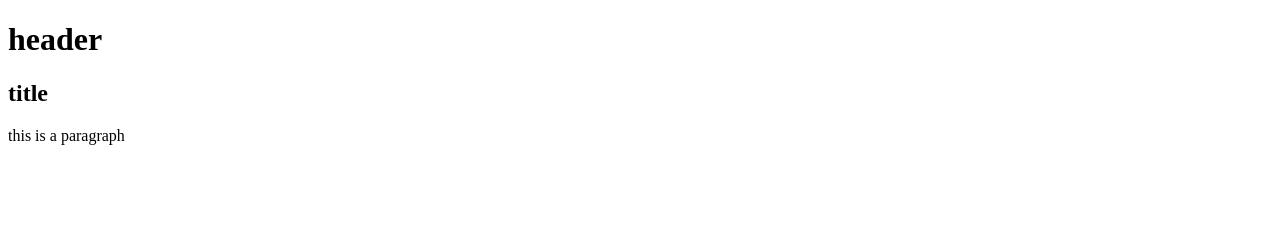
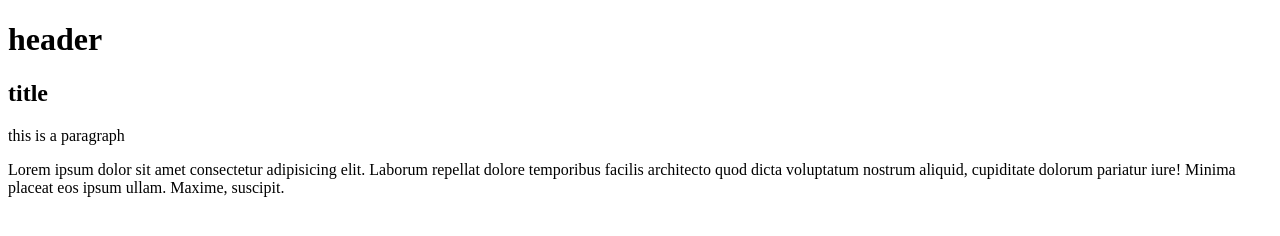
Before and after one commit to ignotta/website, a plain HTML site: page index.html in a window 1280 px wide. Drawn offline with Linux system fonts and the light colour scheme.

Commit message:
code added

```diff
--- a/index.html
+++ b/index.html
@@ -10,5 +10,6 @@
     <h1>header</h1>
     <h2>title</h2>
     <p>this is a paragraph</p>
+    <p>Lorem ipsum dolor sit amet consectetur adipisicing elit. Laborum repellat dolore temporibus facilis architecto quod dicta voluptatum nostrum aliquid, cupiditate dolorum pariatur iure! Minima placeat eos ipsum ullam. Maxime, suscipit.</p>
 </body>
 </html>
```
